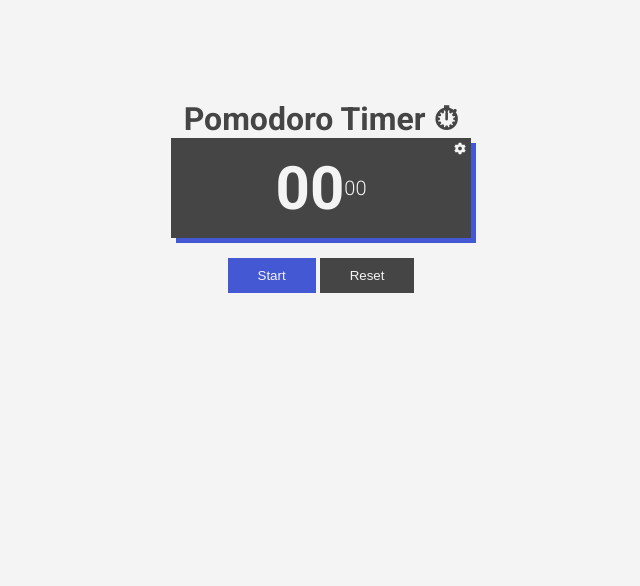
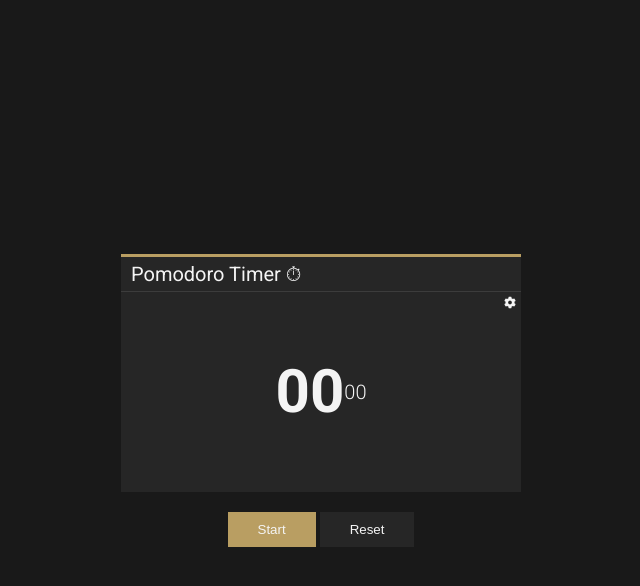
Before and after one commit to thomaidistheo/pomodoro-app, a plain HTML site: page index.html in a window 1280 px wide. Shown: the whole page, without its empty margins (319-959 px from the left). Drawn offline with Linux system fonts and the light colour scheme.

Commit message:
changed the ui design

```diff
--- a/index.html
+++ b/index.html
@@ -10,8 +10,9 @@
 </head>
 <body>
 
-    <h1> Pomodoro Timer ⏱ </h1>
+
     <div class="container">
+        <h1> Pomodoro Timer ⏱ </h1>
         <div class="clock">
             <div class="clock__mins" id="mins">00</div>
             <div class="clock__secs" id="secs">00</div>
--- a/styles/_colors.scss
+++ b/styles/_colors.scss
@@ -1,12 +1,13 @@
 $success-bg: #73EF99;
 $success-sec-bg: #36B45D;
 
-$main-clr: #4558D3;
+$main-clr: #b99e62;
 $main-sec-clr: #818EE6;
 
 $error-clr: #EF7373;
 
-$black: #454545;
+$black: #262626;
+$black-dark: #191919;
 $white: #F4F4F4;
 
 $gray: #BCBCBC;
--- a/styles/_global.scss
+++ b/styles/_global.scss
@@ -15,10 +15,9 @@ body {
     display: flex;
     flex-direction: column;
     align-items: center;
+    justify-content: center;
 
-    background: $white;
+    background: $black-dark;
     color: $black;
     font-family: 'Roboto', sans-serif;
-
-    padding-top: 100px;
 }
--- a/styles/styles.scss
+++ b/styles/styles.scss
@@ -3,12 +3,23 @@
 
 .container {
     display: flex;
+    flex-direction: column;
     align-items: center;
     justify-content: center;
     position: relative;
 
+
     h1 {
-        margin-bottom: 50px;
+        align-self: flex-start;
+        width: 100%;
+        background: $black;
+        padding: 5px 10px;
+        border-bottom: 1px solid rgba(255, 255, 255, 0.1);
+        border-top : 3px solid $main-clr;
+        color: $white;
+        font-size: 20px;
+        font-weight: 400;
+        z-index: 1;
     }
 }
 
@@ -20,11 +31,9 @@
 
     color: $white;
     background: $black;
-    box-shadow: 5px 5px $main-clr;
 
-    height: 100px;
-    width: 300px;
-
+    height: 200px;
+    width: 400px;
     z-index: 1;
 
     &__mins {
@@ -51,8 +60,7 @@
 }
 
 .options {
-    height: 100px;
-    margin-top: 9px;
+    margin-top:5px;
     margin-right: -50px;
     right: 0;
 
@@ -60,7 +68,6 @@
 
     display: flex;
     flex-direction: column;
-    justify-content: space-evenly;
 
     button {
         background-color: $main-clr;;
@@ -68,7 +75,9 @@
         color: $white;
         padding: 5px 5px;
         width: 50px;
+        height: 50px;
         cursor: pointer;
+        border-bottom: 1px solid $gray;
     }
 
     transition: all 200ms ease-in-out;
```
Also changed, not shown: styles/styles.css, 1 other file.
